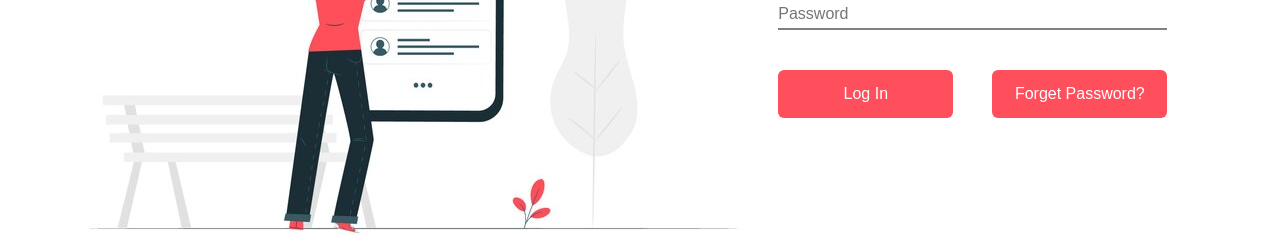
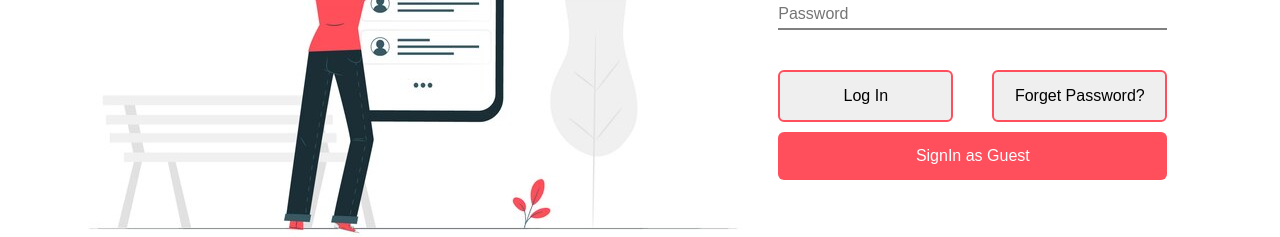
Before and after one commit to surajbhan-3/shopinn, a React (Create React App) app in the folder frontend/: page /login in a window 1280 px wide. Shown: the part 298-535 px from the top of the page. Built offline with nearby package versions, Linux system fonts and the light colour scheme.

Commit message:
Feat: Guest user setup for easy access

```diff
--- a/frontend/src/Pages/Login/Login.css
+++ b/frontend/src/Pages/Login/Login.css
@@ -41,22 +41,19 @@
     font-size: 16px;
     padding: 15px;
     border-radius: 6px;
-    border: none;
     outline: none;
-    background-color:#ff4e5c;
-    color: white;
+    border:2px solid #ff4e5c;
+    color: black;
     width: 45%;
 }
 #lf #bt-4{
   text-align:center;
     width: 45%;
     font-size: 16px;
-
     border-radius: 6px;
-    border: none;
     outline: none;
-    background-color:#ff4e5c;
-    color: white;
+    border:2px solid #ff4e5c;
+    color: black;
 
 }
 
@@ -64,3 +61,20 @@
     display: flex;
     justify-content: space-between;
 }
+
+.guest-user{
+  margin-top: 10px;
+  height: auto
+
+}
+.guest-user button{
+    text-align:center;
+    width: 100%;
+    font-size: 16px;
+    border-radius: 6px;
+    border: none;
+    outline: none;
+    background-color:#ff4e5c;
+    color: white;
+    padding: 15px;
+}
--- a/frontend/src/Pages/Login/Login.jsx
+++ b/frontend/src/Pages/Login/Login.jsx
@@ -80,7 +80,10 @@ const handleLogin= async(e)=>{
               <input type="password" name="" id="password" value={password}  onChange={(e)=>setPassword(e.target.value)} placeholder='Password' />
               <div id='lf-di'>
               <button id='bt-3' type='submit'>Log In</button>
-              <button id='bt-4' > Forget Password? </button>
+              <button id='bt-4' type='submit' > Forget Password? </button>
+              </div>
+              <div className="guest-user">
+                 <button type='submit' onClick={()=>{setEmail("ironman@gmail.com"); setPassword("ironman12345")}} >SignIn as Guest</button>
               </div>
            </form>
       </div>
```
